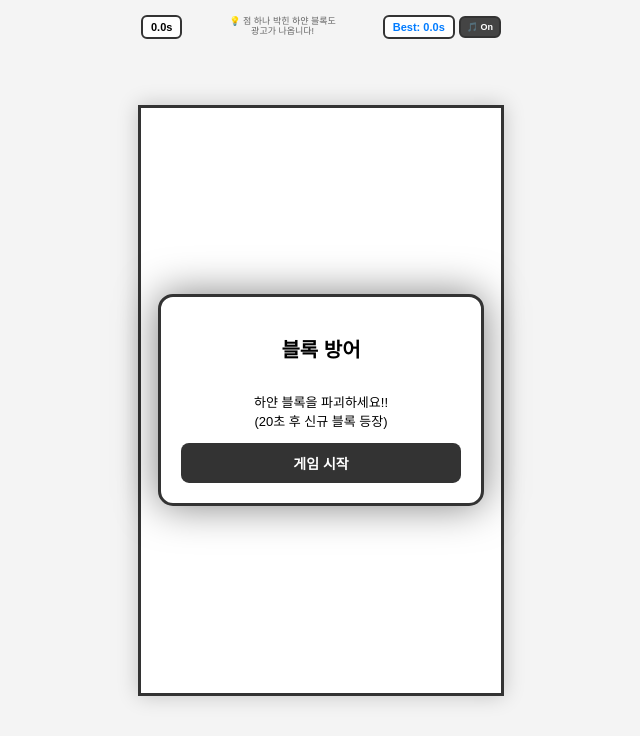
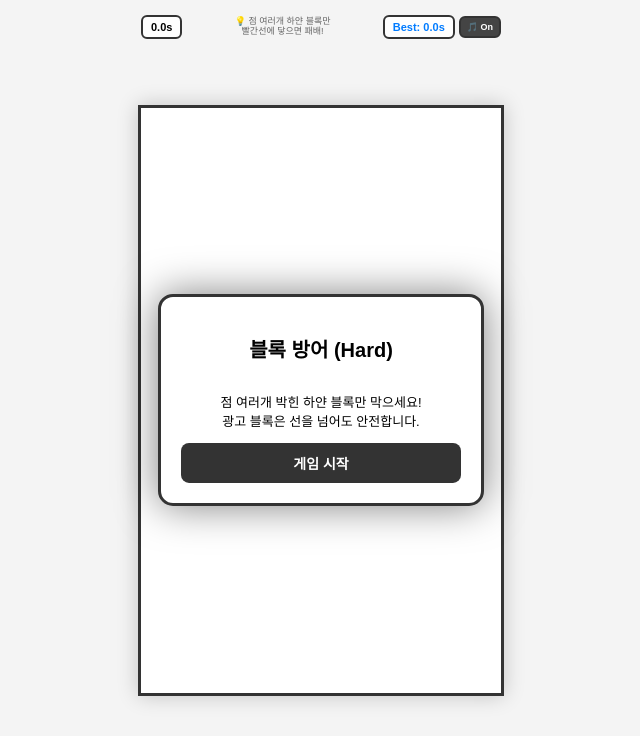
Before and after one commit to wealthsmurf/lookaut, a FastAPI app: page / in a window 1280 px wide. Shown: the top 736 px of the page, without its empty margins (319-959 px from the left). Run offline with FastAPI, Linux system fonts and the light colour scheme.

Commit message:
Update index.html

```diff
--- a/templates/index.html
+++ b/templates/index.html
@@ -3,7 +3,7 @@
 <head>
     <meta charset="UTF-8">
     <meta name="viewport" content="width=device-width, initial-scale=1.0, maximum-scale=1.0, user-scalable=no">
-    <title>블록 방어 게임</title>
+    <title>블록 방어 게임 - 하드코어</title>
     <style>
         body {
             margin: 0; overflow: hidden; background: #f4f4f4;
@@ -68,7 +68,7 @@
     <div id="game-wrapper">
         <div id="ui-panel">
             <div id="time-display" class="info-box">0.0s</div>
-            <div class="tip-box">💡 점 하나 박힌 하얀 블록도<br>광고가 나옵니다!</div>
+            <div class="tip-box">💡 점 여러개 하얀 블록만<br>빨간선에 닿으면 패배!</div>
             <div class="right-ui-group">
                 <div id="best-display" class="info-box" style="color: #007bff;">Best: 0.0s</div>
                 <button id="mute-btn" onclick="toggleMute(event)">🎵 On</button>
@@ -78,14 +78,14 @@
         <canvas id="gameCanvas"></canvas>
 
         <div id="start-overlay" class="panel" style="display: flex; flex-direction: column;">
-            <h2 style="font-size: 20px;">블록 방어</h2>
-            <p style="font-size: 13px;">하얀 블록을 파괴하세요!!<br>(20초 후 신규 블록 등장)</p>
+            <h2 style="font-size: 20px;">블록 방어 (Hard)</h2>
+            <p style="font-size: 13px;">점 여러개 박힌 하얀 블록만 막으세요!<br>광고 블록은 선을 넘어도 안전합니다.</p>
             <button onclick="startGame()">게임 시작</button>
         </div>
 
         <div id="ad-modal" class="panel">
             <h3 style="margin-top: 0; font-size: 18px;">광고</h3>
-            <div id="ad-content" style="font-size: 14px; min-height: 60px; display: flex; align-items: center; justify-content: center; background: #eee; margin-bottom: 10px; border-radius: 5px;">여기에 광고가 표시됩니다.</div>
+            <div id="ad-content" style="font-size: 14px; min-height: 60px; display: flex; align-items: center; justify-content: center; background: #eee; margin-bottom: 10px; border-radius: 5px;">광고를 시청하면 속도가 줄어듭니다.</div>
             <button onclick="closeAd()">닫기</button>
         </div>
 
@@ -130,7 +130,7 @@
 
         let blocks = [], particles = [];
         let isPaused = false, isGameOver = false;
-        let moveSpeed = 2.0;
+        let moveSpeed = 2.5; // 시작 속도 약간 상향
         let startTime = 0, pausedTimeTotal = 0, pauseStartedAt = 0;
         let bestTime = localStorage.getItem('bestSurvivalTime') || 0;
         document.getElementById('best-display').innerText = `Best: ${parseFloat(bestTime).toFixed(1)}s`;
@@ -155,19 +155,15 @@
             }
             draw() {
                 ctx.save();
-                // 바탕색
                 ctx.fillStyle = (this.type === 'white' || this.type === 'whiteDot') ? '#FFFFFF' : '#000000';
                 ctx.fillRect(this.x, this.y, this.width, this.height);
                 ctx.strokeStyle = '#333'; ctx.lineWidth = 2; ctx.strokeRect(this.x, this.y, this.width, this.height);
 
-                // 점 그리기
                 ctx.fillStyle = (this.type === 'white' || this.type === 'whiteDot') ? '#333' : '#FFFFFF';
 
                 if (this.type === 'whiteDot') {
-                    // 20초 후 등장하는 점 하나 블록
                     ctx.beginPath(); ctx.arc(this.x + 30, this.y + 25, 4, 0, Math.PI*2); ctx.fill();
                 } else if (this.type === 'white' || this.type === 'black') {
-                    // 일반 블록들 (점 4개)
                     [[15, 15], [45, 20], [20, 35], [40, 40]].forEach(p => {
                         ctx.beginPath(); ctx.arc(this.x+p[0], this.y+p[1], 3, 0, Math.PI*2); ctx.fill();
                     });
@@ -189,20 +185,19 @@
 
                 let newType = 'white';
                 if (elapsed > 20 && rand < 0.2) {
-                    // 20초가 지났고 20% 확률로 점 하나 하얀 블록 생성
                     newType = 'whiteDot';
                 } else if (rand > 0.7) {
-                    // 일반적인 검은 블록 확률
                     newType = 'black';
                 }
 
                 blocks.push(new Block(newType, moveSpeed));
             }
-            let nextSpawn = Math.max(100, 1000 - (moveSpeed * 117));
+            // 물량 조절: 800ms 기준에서 속도에 따라 최대 100ms까지 단축 (매우 촘촘함)
+            let nextSpawn = Math.max(150, 700 - (moveSpeed * 100));
             setTimeout(spawnBlock, nextSpawn);
         }
 
-        setInterval(() => { if (!isPaused && !isGameOver && gameActive) moveSpeed += 0.10; }, 1000);
+        setInterval(() => { if (!isPaused && !isGameOver && gameActive) moveSpeed += 0.12; }, 1000);
 
         function update() {
             if (isGameOver || !gameActive) return;
@@ -220,8 +215,9 @@
             }
             for (let i = blocks.length - 1; i >= 0; i--) {
                 blocks[i].update(); blocks[i].draw();
-                // 하얀색 계열 블록이 바닥에 닿으면 게임 오버
-                if ((blocks[i].type === 'white' || blocks[i].type === 'whiteDot') && blocks[i].y + 50 >= groundY) {
+
+                // 점 여러개 박힌 'white' 블록만 선에 닿으면 게임 오버!
+                if (blocks[i].type === 'white' && blocks[i].y + 50 >= groundY) {
                     isGameOver = true; playSfx('fail'); bgm.pause();
                     let finalTime = (Date.now() - startTime - pausedTimeTotal) / 1000;
                     document.getElementById('final-time-val').innerText = `${finalTime.toFixed(1)}s`;
@@ -229,6 +225,8 @@
                     document.getElementById('game-over-panel').style.display = 'block';
                     return;
                 }
+
+                // 화면 밖으로 완전히 나가면 삭제 (선을 넘어도 됨)
                 if (blocks[i].y > canvas.height) blocks.splice(i, 1);
             }
             requestAnimationFrame(update);
@@ -252,7 +250,6 @@
                         for (let j = 0; j < 15; j++) particles.push(new Particle(b.x+30, b.y+25, '#CCCCCC'));
                         blocks.splice(i, 1);
                     } else if (b.type === 'black' || b.type === 'whiteDot') {
-                        // 검은 블록 혹은 점 하나 하얀 블록은 광고 실행
                         playSfx('black');
                         const pColor = b.type === 'black' ? '#333333' : '#CCCCCC';
                         for (let j = 0; j < 15; j++) particles.push(new Particle(b.x+30, b.y+25, pColor));
@@ -279,7 +276,8 @@
         }
 
         function closeAd() {
-            moveSpeed = Math.max(1.5, moveSpeed - 0.15);
+            // 광고를 보면 속도가 0.2만큼 줄어듭니다.
+            moveSpeed = Math.max(1.5, moveSpeed - 0.20);
             pausedTimeTotal += (Date.now() - pauseStartedAt);
             isPaused = false;
             if (!isMuted) bgm.play().catch(() => {});
```
